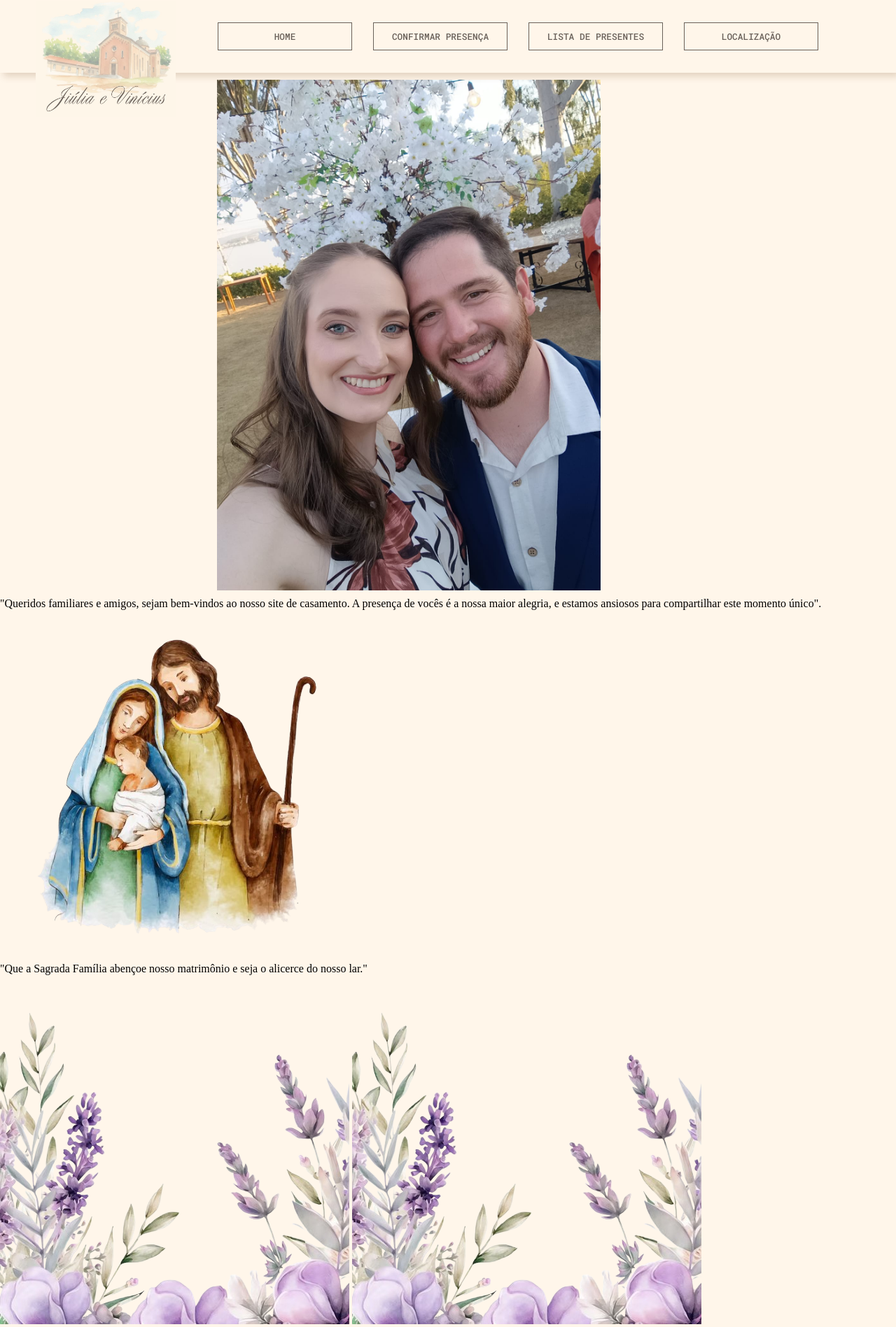
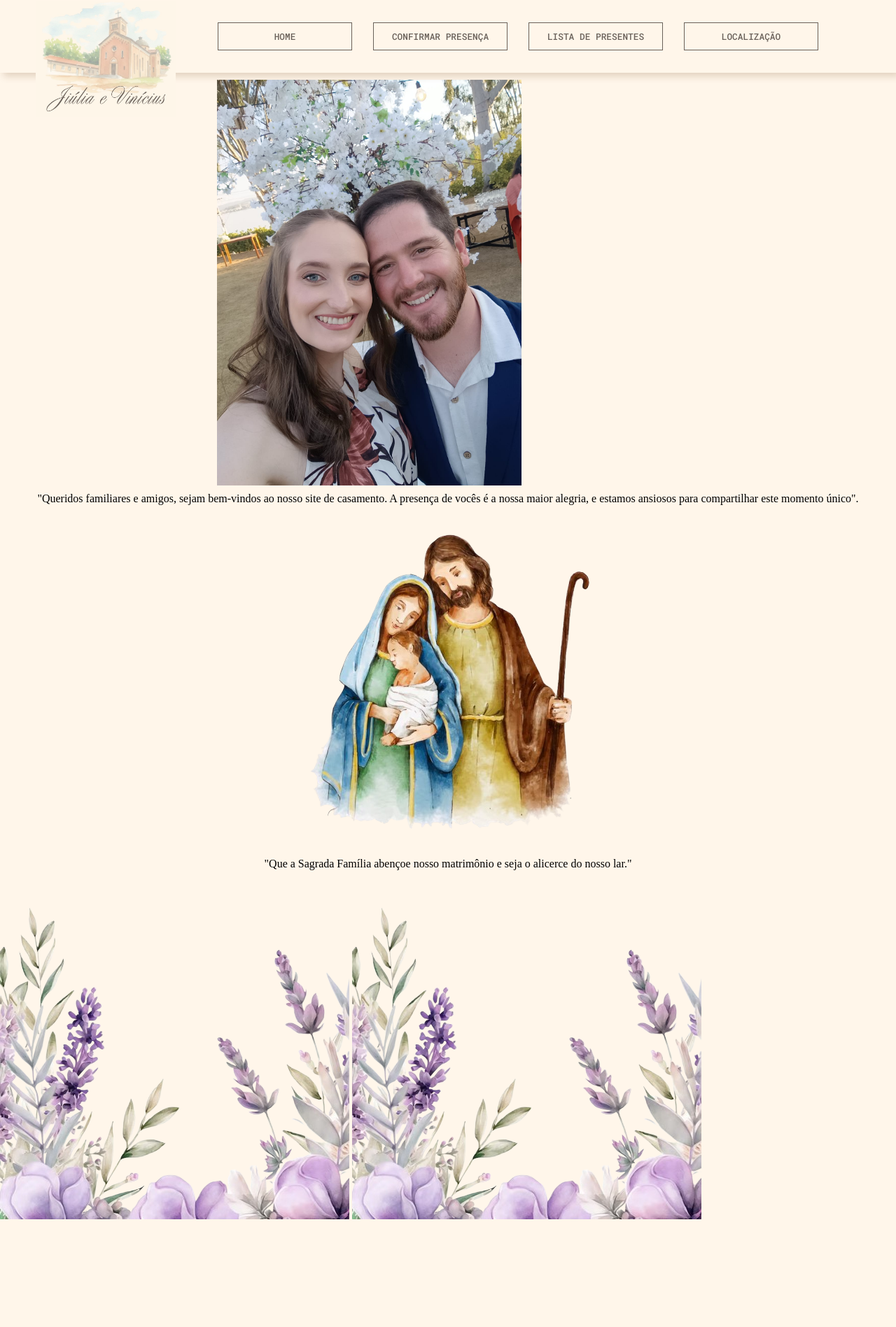
Before and after one commit to sofia-camargo/site-casamento, a PHP site: page /home.html in a window 1280 px wide. Shown: the whole page at 70% size. After the commit the page ends 1743 px from the top, so only its background shows below. Run offline with PHP 8.4, Linux system fonts and the light colour scheme; some web fonts are replaced.

Commit message:
Update home.css

```diff
--- a/src/style/home.css
+++ b/src/style/home.css
@@ -5,15 +5,20 @@
     background-color: #fff6ea;
 }
 
-
-
 .foto-casal img{
     max-width: 100%;
-    height: 750px;
-    margin: 15px;
+    height: 600px;
+    margin: 25px;
     display: flex;
     justify-content: center;
     align-items: center;
     padding: 10px 10px;
     margin: 0 300px;
 }
+
+.mensagem-casal{
+    font-family: "Arapey", serif;
+    text-align: center;
+    font-style: normal;
+}
+}
```
